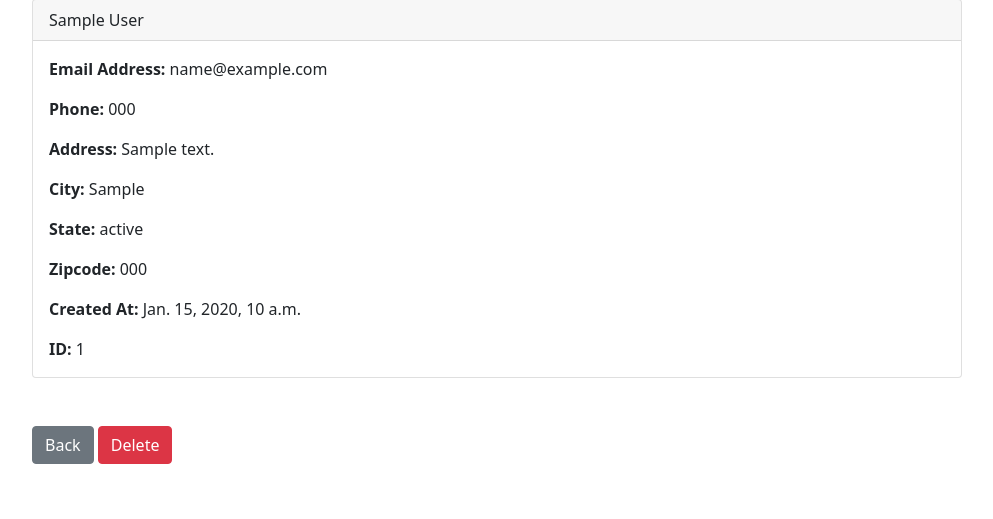
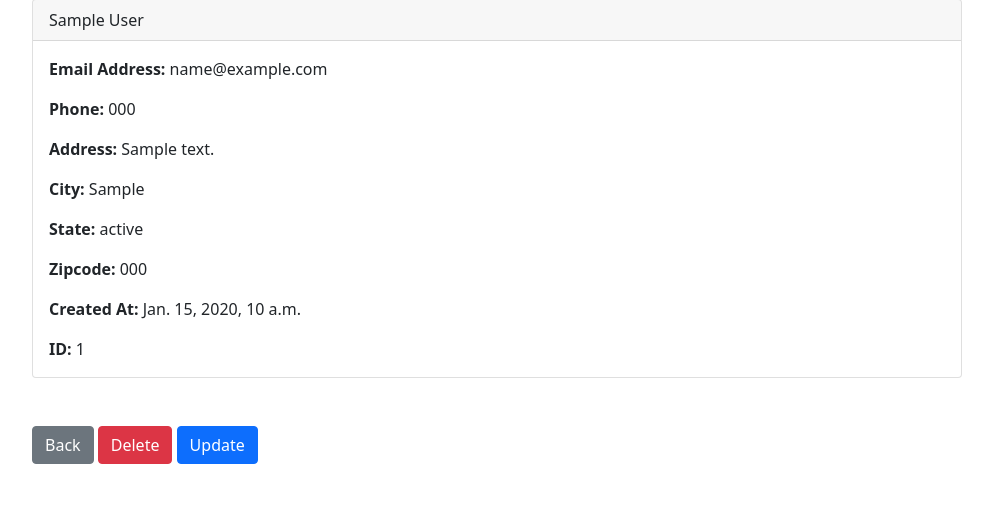
Before and after one commit to Carlos-860/django-crm, a Django app: page /record/1 in a window 1280 px wide. Shown: the part 137-656 px from the top of the page, without its empty margins (143-1136 px from the left). Run offline with Django 5.2, Linux system fonts and the light colour scheme; a user stored in the database is signed in; tables that the repository leaves empty hold one stand-in row (values such as "Sample post").

Commit message:
CRM-10 Setup a link to view each records update ui

```diff
--- a/website/templates/record.html
+++ b/website/templates/record.html
@@ -45,6 +45,9 @@
     {% csrf_token %}
     <button type="submit" class="btn btn-danger" aria-label="Delete Record">Delete</button>
   </form>
+
+  <a href="{% url 'update_record' customer_record.id %}" class="btn btn-primary" aria-label="Update Record">Update</a>
+
 </div>
 
 {% endblock %}
```
